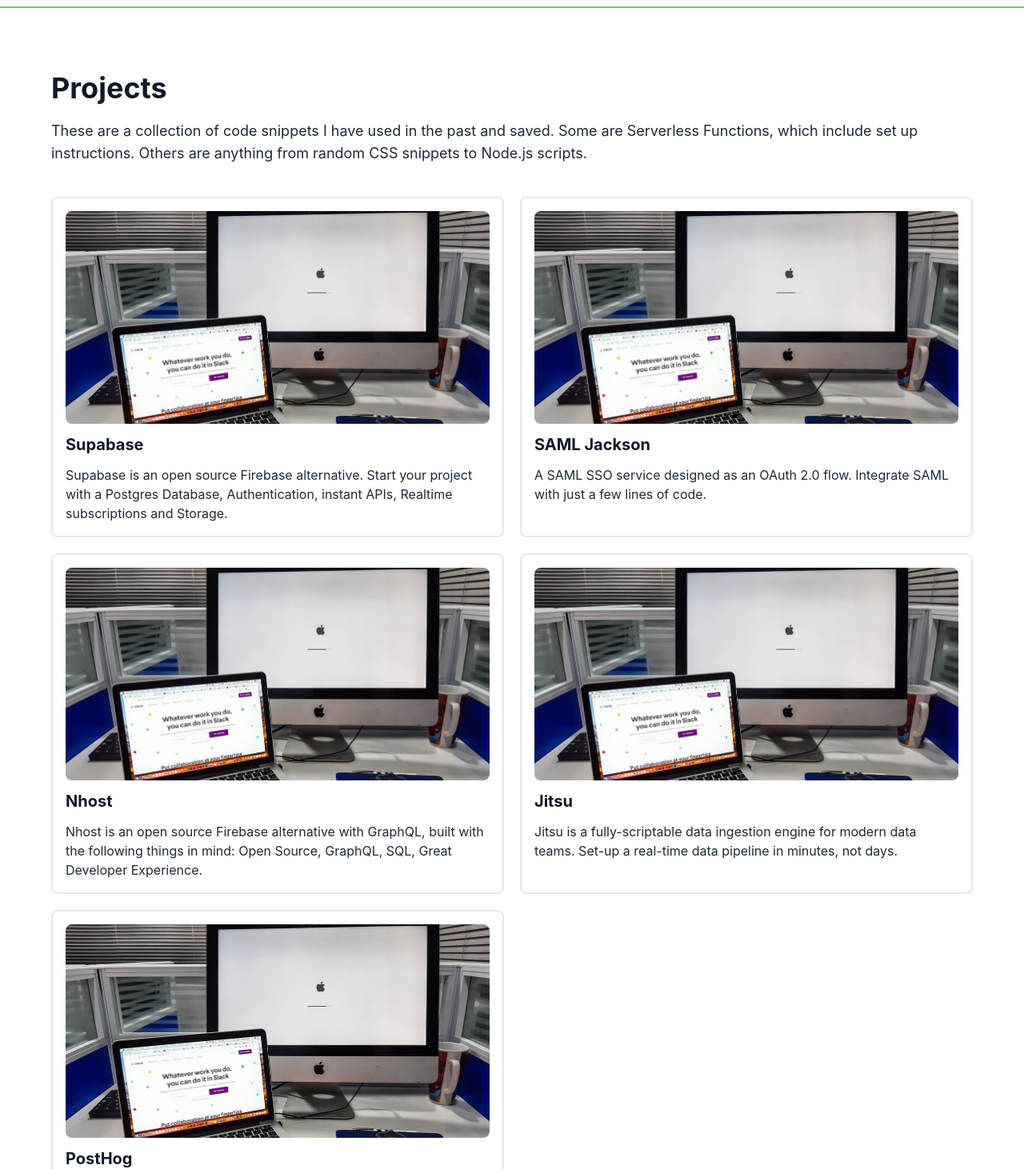
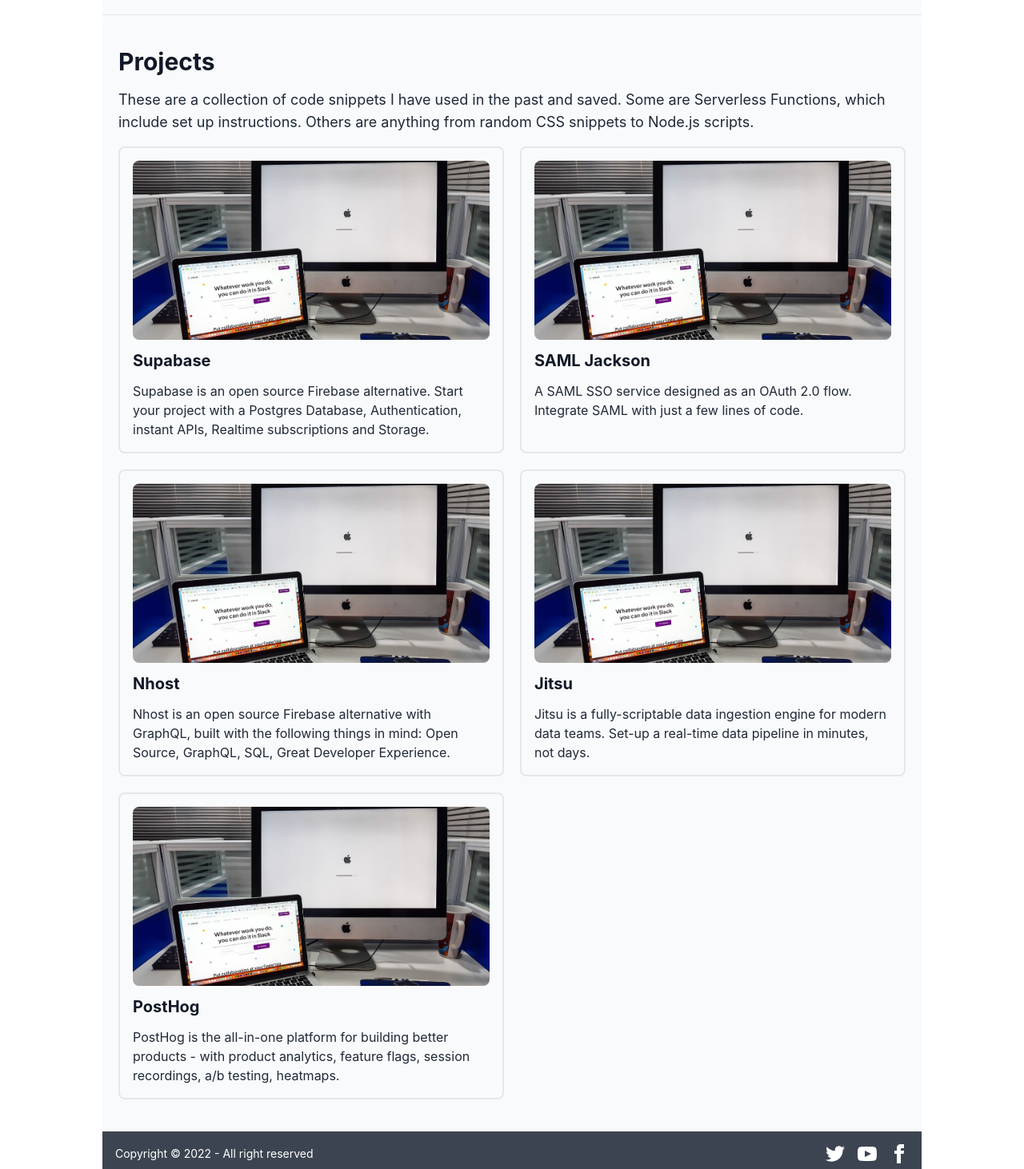
Before and after one commit to devkiran/nextjs-blog-template, a Next.js app: page /projects in a window 1280 px wide. Shown: the part 54-1516 px from the top of the page at 80% size. Built offline with nearby package versions, Linux system fonts and the light colour scheme.

Commit message:
Fix the layout

```diff
--- a/components/BlogPost.tsx
+++ b/components/BlogPost.tsx
@@ -6,7 +6,7 @@
   return (
     <Link href={`/blog/${post.slug}`}>
       <a>
-        <div className="flex items-center justify-between space-x-2 border-b pb-3">
+        <div className="flex items-center justify-between border-b pb-3">
           <div className="flex flex-col space-y-2">
             <h4 className="text-lg font-medium text-gray-900 dark:text-gray-100 md:text-xl">
               {post.title}
--- /dev/null
+++ b/components/Footer.tsx
@@ -0,0 +1,46 @@
+const Footer = () => {
+  return (
+    <footer className="footer items-center bg-neutral p-4 text-neutral-content">
+      <div className="grid-flow-col items-center">
+        <p>Copyright © 2022 - All right reserved</p>
+      </div>
+      <div className="grid-flow-col gap-4 md:place-self-center md:justify-self-end">
+        <a>
+          <svg
+            xmlns="http://www.w3.org/2000/svg"
+            width="24"
+            height="24"
+            viewBox="0 0 24 24"
+            className="fill-current"
+          >
+            <path d="M24 4.557c-.883.392-1.832.656-2.828.775 1.017-.609 1.798-1.574 2.165-2.724-.951.564-2.005.974-3.127 1.195-.897-.957-2.178-1.555-3.594-1.555-3.179 0-5.515 2.966-4.797 6.045-4.091-.205-7.719-2.165-10.148-5.144-1.29 2.213-.669 5.108 1.523 6.574-.806-.026-1.566-.247-2.229-.616-.054 2.281 1.581 4.415 3.949 4.89-.693.188-1.452.232-2.224.084.626 1.956 2.444 3.379 4.6 3.419-2.07 1.623-4.678 2.348-7.29 2.04 2.179 1.397 4.768 2.212 7.548 2.212 9.142 0 14.307-7.721 13.995-14.646.962-.695 1.797-1.562 2.457-2.549z"></path>
+          </svg>
+        </a>
+        <a>
+          <svg
+            xmlns="http://www.w3.org/2000/svg"
+            width="24"
+            height="24"
+            viewBox="0 0 24 24"
+            className="fill-current"
+          >
+            <path d="M19.615 3.184c-3.604-.246-11.631-.245-15.23 0-3.897.266-4.356 2.62-4.385 8.816.029 6.185.484 8.549 4.385 8.816 3.6.245 11.626.246 15.23 0 3.897-.266 4.356-2.62 4.385-8.816-.029-6.185-.484-8.549-4.385-8.816zm-10.615 12.816v-8l8 3.993-8 4.007z"></path>
+          </svg>
+        </a>
+        <a>
+          <svg
+            xmlns="http://www.w3.org/2000/svg"
+            width="24"
+            height="24"
+            viewBox="0 0 24 24"
+            className="fill-current"
+          >
+            <path d="M9 8h-3v4h3v12h5v-12h3.642l.358-4h-4v-1.667c0-.955.192-1.333 1.115-1.333h2.885v-5h-3.808c-3.596 0-5.192 1.583-5.192 4.615v3.385z"></path>
+          </svg>
+        </a>
+      </div>
+    </footer>
+  );
+};
+
+export default Footer;
--- a/components/Header.tsx
+++ b/components/Header.tsx
@@ -20,12 +20,12 @@
 
 const Header = () => {
   return (
-    <header className="flex h-16 w-full flex-wrap items-center justify-between border-b-2 border-green-400 px-40">
+    <div className="flex w-full justify-between border-b py-5 px-5">
       <a>
         <img src="/vercel.svg" alt="logo" className="h-8" />
       </a>
       <NavItems />
-    </header>
+    </div>
   );
 };
 
--- a/components/Hero.tsx
+++ b/components/Hero.tsx
@@ -2,7 +2,8 @@
 
 const Hero = () => {
   return (
-    <div className="max-h-max border-b-2 border-green-400 px-40 py-10">
+    <div className="h-screen">
+      <div className="items-star flex py-5">
         <div className="grid grid-cols-2">
           <div className="flex flex-col justify-center space-y-5">
             <h1 className="text-5xl font-extrabold text-gray-900">
@@ -12,8 +13,8 @@
               Software Engineer (Open Source, Dev Tools) @ BoxyHQ
             </h2>
             <p className="text-lg">
-            Sharing my journey in tech | Open source contributor | Writing about
-            Golang, Next.js, Remix.run
+              Sharing my journey in tech | Open source contributor | Writing
+              about Golang, Next.js, Remix.run
             </p>
             <div>
               <Link href="/contact">
@@ -25,8 +26,9 @@
             <img
               src="https://boxyhq.com/img/team/kiran.jpg"
               alt="Kiran Krishnan"
-            className="h-96 w-96 rounded-full"
+              className="h-52 w-52 rounded-full"
             />
+          </div>
         </div>
       </div>
     </div>
--- /dev/null
+++ b/components/Layout.tsx
@@ -0,0 +1,15 @@
+import Header from "./Header";
+import Footer from "./Footer";
+import React from "react";
+
+const Layout = ({ children }: { children: React.ReactElement }) => {
+  return (
+    <div className="m-auto h-full max-w-5xl bg-gray-50">
+      <Header />
+      <div className="px-5 py-10">{children}</div>
+      <Footer />
+    </div>
+  );
+};
+
+export default Layout;
--- a/pages/blog/[slug].tsx
+++ b/pages/blog/[slug].tsx
@@ -1,27 +1,22 @@
 import type { NextPage } from "next";
 import type { Post } from "contentlayer/generated";
-import Header from "components/Header";
 import { allPosts } from "contentlayer/generated";
 import ReactMarkdown from "react-markdown";
 import rehypeHighlight from "rehype-highlight";
+import Layout from "components/Layout";
 
 const Post: NextPage<{ post: Post }> = ({ post }) => {
   return (
-    <div className="h-screen w-full">
-      <Header />
-      <article className="py-20 px-5 md:px-10">
-        <div className="m-auto flex w-full max-w-3xl flex-col">
-          <h1 className="text-4xl font-bold leading-snug text-gray-900">
-            {post.title}
-          </h1>
-          <div className="prose mt-5 text-gray-900">
-            <ReactMarkdown rehypePlugins={[rehypeHighlight]}>
-              {post.body.raw}
-            </ReactMarkdown>
-          </div>
+    <Layout>
+      <div className="flex flex-col">
+        <h1 className="text-3xl font-bold text-gray-900">{post.title}</h1>
+        <div className="prose w-full bg-yellow-300 text-gray-900">
+          <ReactMarkdown rehypePlugins={[rehypeHighlight]}>
+            {post.body.raw}
+          </ReactMarkdown>
         </div>
-      </article>
-    </div>
+      </div>
+    </Layout>
   );
 };
 
--- a/pages/blog/index.tsx
+++ b/pages/blog/index.tsx
@@ -1,31 +1,24 @@
 import type { NextPage } from "next";
 import type { Post } from "contentlayer/generated";
-import Header from "components/Header";
 import BlogPost from "components/BlogPost";
 import { allPosts } from "contentlayer/generated";
+import Layout from "components/Layout";
 
 const Posts: NextPage<{ posts: Post[] | null }> = ({ posts }) => {
   return (
-    <div className="h-screen w-full">
-      <Header />
-      <section className="py-20 px-5 md:px-10">
-        <div className="m-auto flex w-full max-w-3xl flex-col">
-          <div className="mb-10 space-y-5">
-            <h1 className="text-4xl font-bold text-gray-900">All Posts</h1>
+    <Layout>
+      <div className="flex flex-col space-y-4">
+        <h1 className="text-3xl font-bold text-gray-900">All Posts</h1>
         <p className="text-lg">
-              I&apos;ve 8+ years of software development experience building
-              apps for startups and enterprises. I&apos;m excited to learn new
-              languages and contribute to OSS. Loves to talk about building
-              startups, programming, OSS.
+          I&apos;m excited to learn new languages and contribute to OSS. Loves
+          to talk about building startups, programming, OSS.
         </p>
-          </div>
         <div className="flex flex-col space-y-8">
           {posts &&
             posts.map((post) => <BlogPost key={post.title} post={post} />)}
         </div>
       </div>
-      </section>
-    </div>
+    </Layout>
   );
 };
 
--- a/pages/contact.tsx
+++ b/pages/contact.tsx
@@ -1,20 +1,13 @@
 import type { NextPage } from "next";
-import Header from "components/Header";
 import { MailIcon, PhoneIcon } from "@heroicons/react/solid";
+import Layout from "components/Layout";
 
 const Contact: NextPage = () => {
   return (
-    <div className="h-screen w-full">
-      <Header />
-      <section className="py-20 px-5 md:px-10">
-        <div className="m-auto flex w-full max-w-3xl flex-col">
-          <div className="flex border">
-            <div className="flex w-1/2 flex-col space-y-3 bg-blue-700 p-8 text-white">
+    <Layout>
+      <div className="flex">
+        <div className="flex w-1/2 flex-col space-y-3 bg-blue-600 p-8 text-white">
           <h1 className="text-2xl font-bold">Get in touch</h1>
-              <p className="text-base">
-                Lorem Ipsum is simply dummy text of the printing and typesetting
-                industry.
-              </p>
           <p className="text-base">
             Lorem Ipsum is simply dummy text of the printing and typesetting
             industry.
@@ -28,7 +21,7 @@
             <p className="ml-2 text-base">kiran@boxyhq.com</p>
           </div>
         </div>
-            <div className="w-1/2 p-8">
+        <div className="w-1/2 border border-gray-200 bg-white p-8">
           <form action="#" className="space-y-5">
             <div className="form-control">
               <input
@@ -61,9 +54,7 @@
           </form>
         </div>
       </div>
-        </div>
-      </section>
-    </div>
+    </Layout>
   );
 };
 
--- a/pages/index.tsx
+++ b/pages/index.tsx
@@ -1,13 +1,12 @@
 import type { NextPage } from "next";
 import Hero from "components/Hero";
-import Header from "components/Header";
+import Layout from "components/Layout";
 
 const Home: NextPage = () => {
   return (
-    <div className="h-screen w-full">
-      <Header />
+    <Layout>
       <Hero />
-    </div>
+    </Layout>
   );
 };
 
--- a/pages/projects.tsx
+++ b/pages/projects.tsx
@@ -1,33 +1,26 @@
 import type { NextPage } from "next";
-import Header from "components/Header";
 import projects from "data/projects";
 import ProjectCard from "components/ProjectCard";
+import Layout from "components/Layout";
 
 const Projects: NextPage = () => {
   return (
-    <div className="h-screen w-full">
-      <Header />
-      <section className="py-20 px-5 md:px-10">
-        <div className="m-auto flex w-full max-w-6xl flex-col">
-          <div className="mb-10 space-y-5">
-            <h1 className="text-4xl font-bold text-gray-900">Projects</h1>
+    <Layout>
+      <div className="flex flex-col space-y-4">
+        <h1 className="text-3xl font-bold text-gray-900">Projects</h1>
         <p className="text-lg">
-              These are a collection of code snippets I have used in the past
-              and saved. Some are Serverless Functions, which include set up
-              instructions. Others are anything from random CSS snippets to
-              Node.js scripts.
+          These are a collection of code snippets I have used in the past and
+          saved. Some are Serverless Functions, which include set up
+          instructions. Others are anything from random CSS snippets to Node.js
+          scripts.
         </p>
-          </div>
-          <div className="flex w-full flex-col">
         <div className="grid grid-cols-1 gap-5 md:grid-cols-2">
           {projects.map((project) => (
             <ProjectCard project={project} key={project.name} />
           ))}
         </div>
       </div>
-        </div>
-      </section>
-    </div>
+    </Layout>
   );
 };
 
```
Lines whose indentation alone changed are shown as unchanged.
